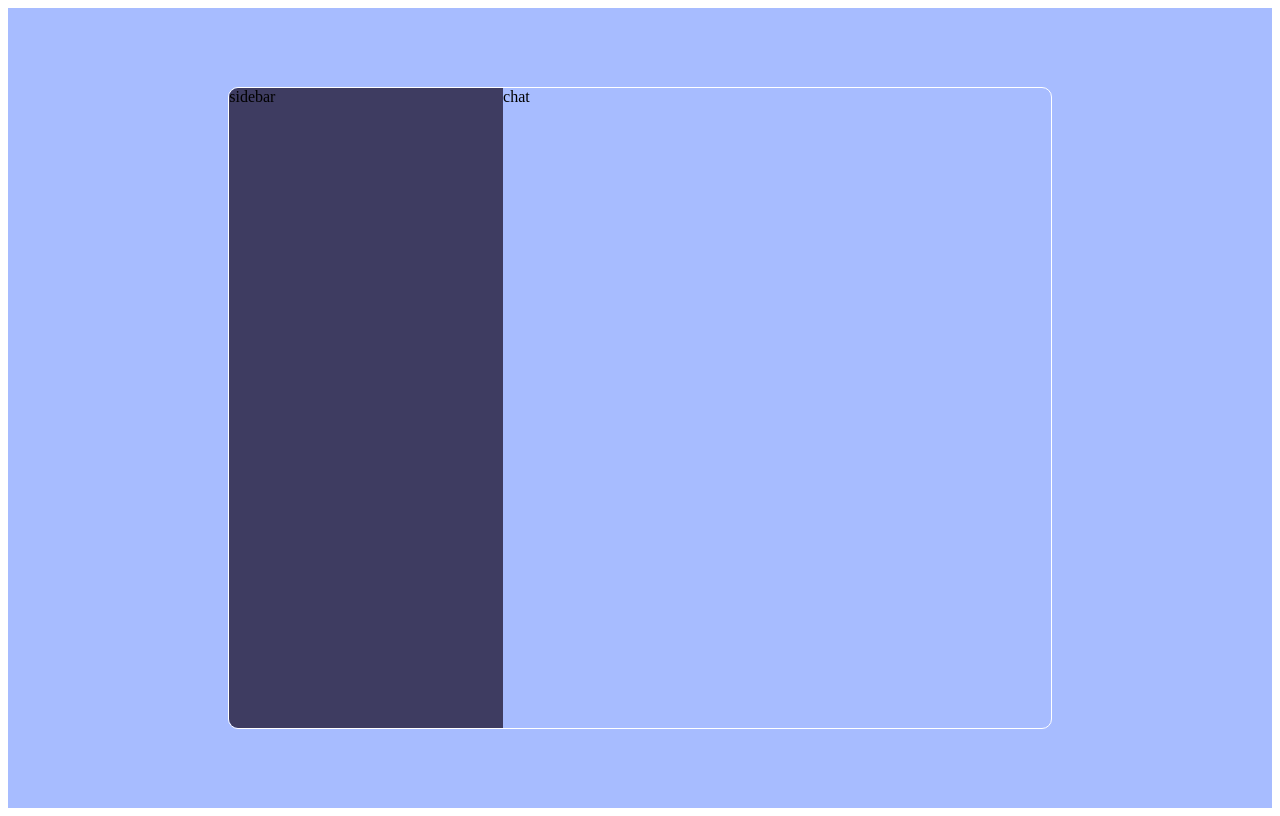
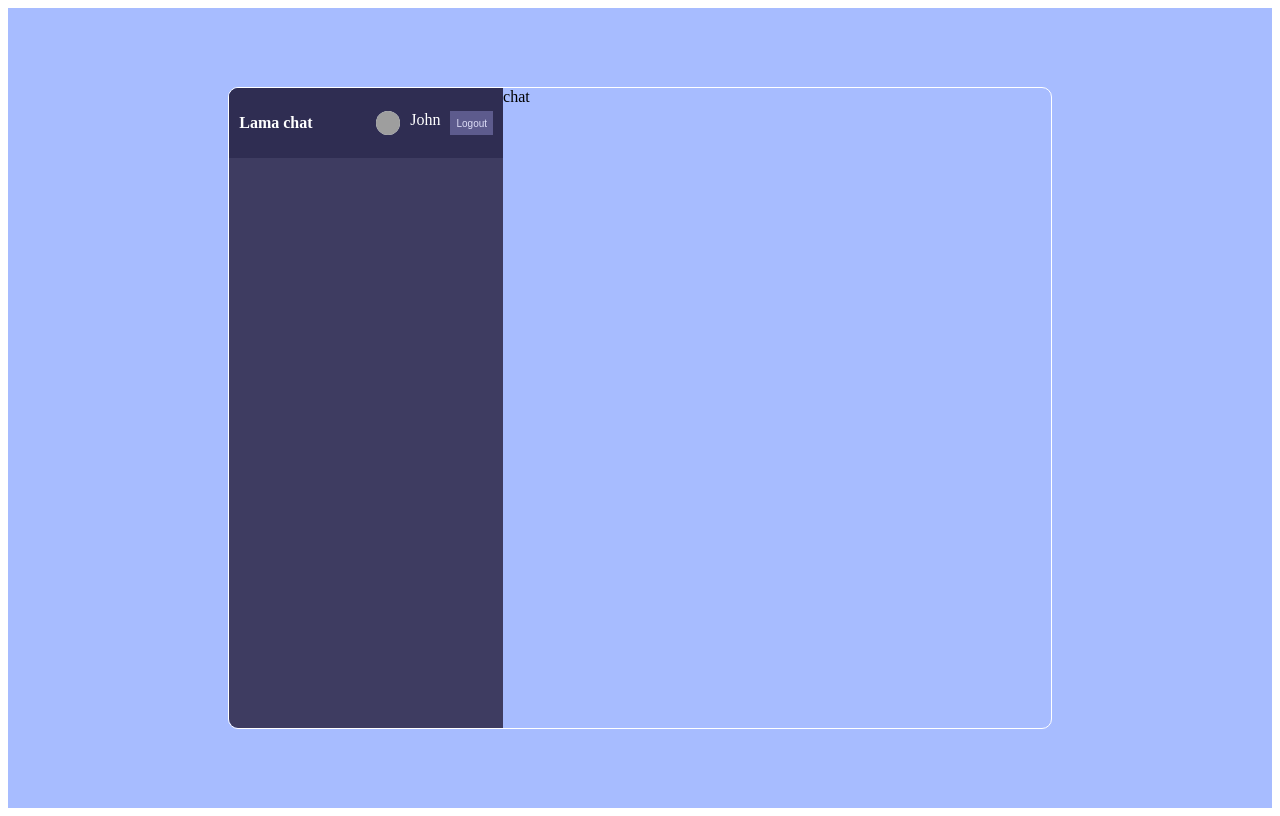
Before and after one commit to deepak5204/chat-app, a React (Create React App) app: page / in a window 1280 px wide. Built offline with nearby package versions, Linux system fonts and the light colour scheme; grey boxes are pictures that could not be loaded.

Commit message:
created navbar in sidebar

```diff
--- a/src/components/Navbar.js
+++ b/src/components/Navbar.js
@@ -2,7 +2,13 @@
 
 const Navbar = () => {
   return (
-    <div>
+    <div className='navbar'>
+      <span className='logo'>Lama chat</span>
+      <div className='user'>
+        <img src='https://images.pexels.com/photos/13339064/pexels-photo-13339064.jpeg?auto=compress&cs=tinysrgb&w=600&lazy=load' alt='' />
+        <span>John</span>
+        <button>Logout</button>
+      </div>
 
     </div>
   )
--- a/src/components/Sidebar.js
+++ b/src/components/Sidebar.js
@@ -1,9 +1,10 @@
 import React from 'react'
+import Navbar from './Navbar'
 
 const Sidebar = () => {
   return (
     <div className='sidebar'>
-     sidebar
+     <Navbar />
     </div>
   )
 }
--- a/src/style.scss
+++ b/src/style.scss
@@ -94,6 +94,41 @@
         .sidebar{
             flex: 1;
             background-color: #3e3c61;
+
+        .navbar{
+            display: flex;
+            align-items: center;
+            background-color: #2f2d52;
+            height: 50px;
+            padding: 10px;
+            justify-content: space-between;
+            color: white;
+
+            .logo{
+                font-weight: bold;
+            }
+
+            .user{
+                display: flex;
+                gap: 10px;
+            }
+
+            img{
+                background-color: aliceblue;
+                height: 24px;
+                width: 24px;
+                border-radius: 50%;
+                object-fit: cover;
+            }
+
+            button{
+                background-color: #5d5b8d;
+                color: #ddddf7;
+                font-size: 10px;
+                border: none;
+                cursor: pointer;
+            }
+        }
         }
         .chat{
             flex: 2;
```
